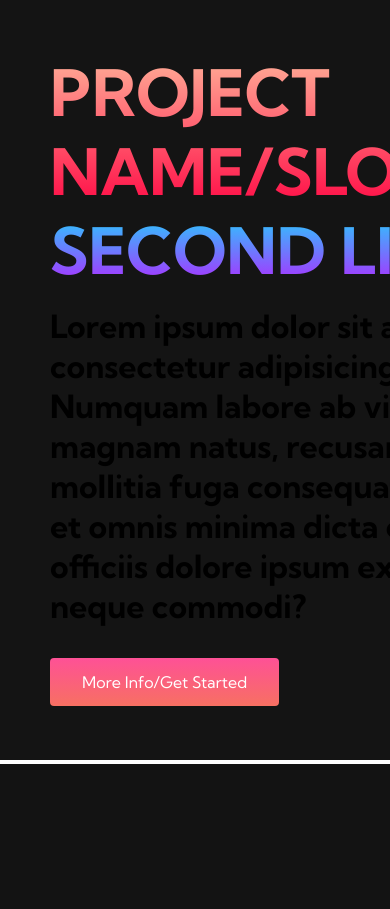
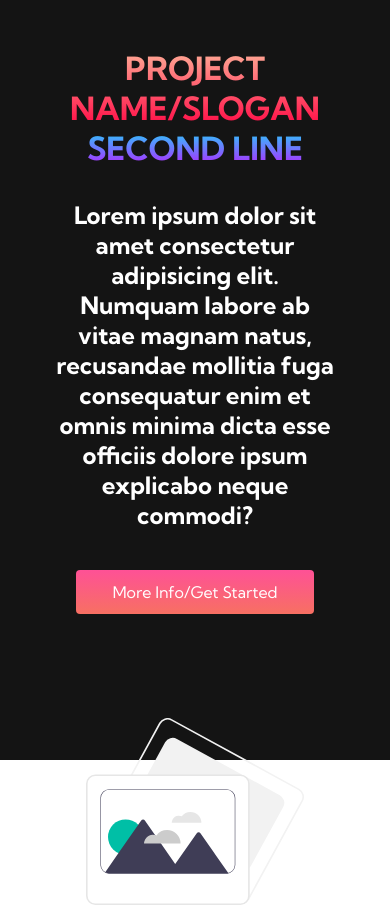
Before and after one commit to andrewzee23/personality_prediction, a Flask app: page /homepage in a window 390 px wide; the page is wider, and only the part inside the window is pictured. Shown: the part 80-989 px from the top of that part. Before the commit the page ends 844 px from the top of that part, so only its background shows below. Run offline with Flask 2, Linux system fonts and the light colour scheme.

Commit message:
styling intro mobile

```diff
--- a/static/css/main.css
+++ b/static/css/main.css
@@ -206,6 +206,7 @@
     margin-top: 1rem;
     font-size: 2rem;
     font-weight: 700;
+    color: #fff;
 }
 
 .main-btn {
@@ -257,3 +258,58 @@
     height: 75%;
     width: 75%;
 }
+
+/* media queries */
+
+@media screen and (max-width: 760px) {
+
+    .main-container {
+        display: grid;
+        grid-template-columns: auto;
+        align-items: center;
+        justify-self: center;
+        width: 100%;
+        margin: 0 auto;
+        height: 90vh;
+    }
+
+    .main-content {
+        text-align: center;
+        margin-bottom: 4rem;
+    }
+
+    .main-content h1 {
+        font-size: 2.5rem;
+        margin-top: 2rem;
+    }
+
+    .main-content h2 {
+        font-size: 3rem;
+    }
+
+    .main-content p {
+        margin-top: 1rem;
+        font-size: 1.5rem;
+    }
+}
+
+@media screen and (max-width: 480px) {
+    .main-content h1 {
+        font-size: 2rem;
+        margin-top: 3rem;
+    }
+
+    .main-content h2 {
+        font-size: 2rem;
+    }
+
+    .main-content p {
+        margin-top: 2rem;
+        font-size: 1.5rem;
+    }
+
+    .main-btn {
+        padding: 12px 36px;
+        margin: 2.5rem 0;
+    }
+}
```
